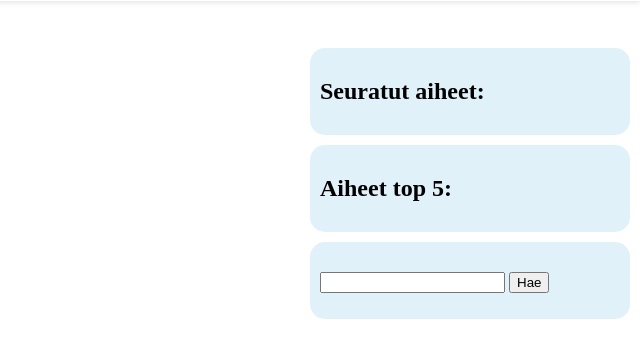
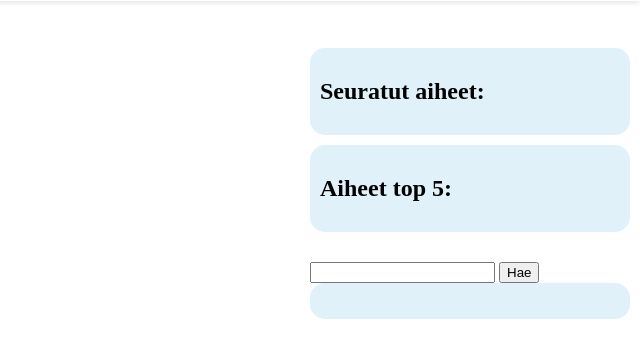
Before and after one commit to MrRuho/WEPSovellus, a Flask app: template templates/topics.html in a window 1280 px wide. Shown: the part 292-650 px from the top of the page, without its empty margins (640-1280 px from the left). Run offline with Flask 3, Linux system fonts and the light colour scheme; the template is opened without the code that fills it, so the values that code supplies are empty.

Commit message:
css stule. Side-bars is now scrollable

```diff
--- a/static/styles.css
+++ b/static/styles.css
@@ -196,3 +196,16 @@ textarea[name="header"] {
 textarea[name="content"] {
     max-width: 80%;
 }
+
+
+.scrollable-list {
+    background-color: #e0f1fa;
+    border-radius: 15px;
+    padding: 10px;
+    margin-bottom: 10px;
+    word-wrap: break-word;
+    max-width: 300px;
+    width: 100%;
+    overflow-y: auto;
+    max-height: 300px;
+}
--- a/templates/admin.html
+++ b/templates/admin.html
@@ -40,11 +40,11 @@
     </div>
     <div class="side-bar">
       <H3>Aiheet:</H3>
-      <div class="search-list">
       <form action="/admin" method="GET" style="display: inline-block; margin-top: 20px;">
         <input type="text" name="tag_query" value="{{ tag_query }}">
         <input type="submit" value="Hae">
       </form>
+      <div class="scrollable-list">
           <ul>
               {% for tag in tags %}
                   <li>
@@ -54,11 +54,11 @@
           </ul>
       </div>
       <H3>Estetyt aiheet:</H3>
-      <div class="search-list">
       <form action="/admin" method="GET" style="display: inline-block; margin-top: 20px;">
         <input type="text" name="blocked_tag_query" value="{{ blocked_tag_query }}">
         <input type="submit" value="Hae">
       </form>
+      <div class="scrollable-list">
           <ul>
               {% for tag in blocked_tags %}
                   <li>
--- a/templates/topics.html
+++ b/templates/topics.html
@@ -61,7 +61,7 @@
       </div>
 
       <div class="side-bar">
-          <div class="interests-list">
+          <div class="scrollable-list">
               <h2>Seuratut aiheet:</h2>
               <ul>
               {% for tag in my_interest %}
@@ -71,7 +71,7 @@
               {% endfor %}
               </ul>
           </div>
-          <div class="top20-list">
+          <div class="scrollable-list">
               <h2>Aiheet top 5:</h2>
               <ul>
                   {% for tag in top_subjects %}
@@ -81,11 +81,11 @@
                   {% endfor %}
               </ul>
           </div>
-          <div class="search-list">
-              <form action="/topics" method="GET" style="display: inline-block; margin-top: 20px;">
-                  <input type="text" name="tag_query" value="{{ tag_query }}">
-                  <input type="submit" value="Hae">
-              </form>
+          <form action="/topics" method="GET" style="display: inline-block; margin-top: 20px;">
+            <input type="text" name="tag_query" value="{{ tag_query }}">
+            <input type="submit" value="Hae">
+          </form>
+          <div class="scrollable-list">
               <ul>
                   {% for tag in tags %}
                       <li>
```
Also changed, not shown: sql.py (+6 -3 lines). Lines whose indentation alone changed are shown as unchanged.
